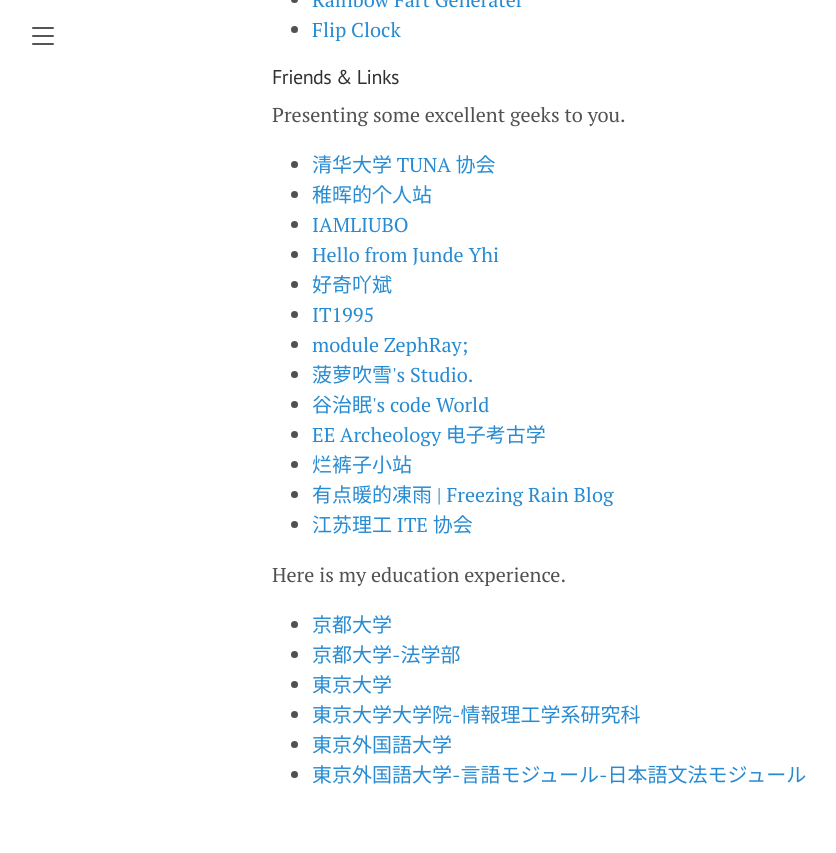
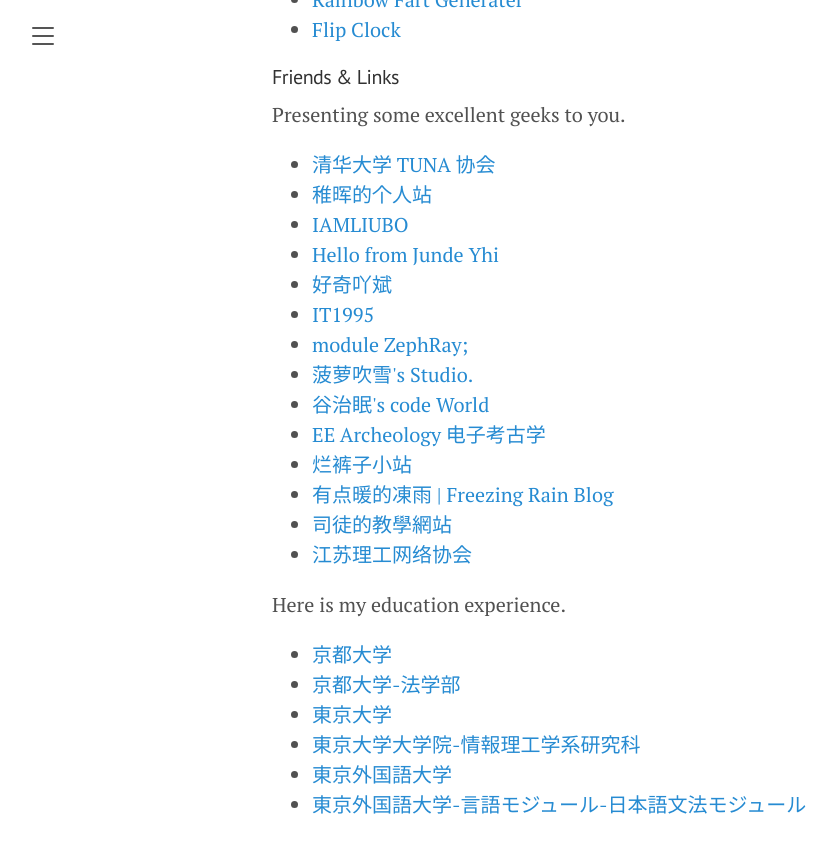
Before and after one commit to IcingTomato/icing.fun, a Jekyll site: the page built from about.md, in a window 1280 px wide and 900 px high, scrolled down 1107 px. Shown: the top 853 px of the window, without its empty margins (8-844 px from the left). Built offline with Jekyll 4.4.1, drawn with Linux system fonts in a browser that asks for light colours.

Commit message:
Change: Change about.md

```diff
--- a/about.md
+++ b/about.md
@@ -60,7 +60,8 @@ title: About
         <li><a href="http://7400.me/">EE Archeology 电子考古学</a></li>
         <li><a href="https://blog.lkzstudio.com/">烂裤子小站</a></li>
         <li><a href="http://150.158.159.239/">有点暖的凍雨 | Freezing Rain Blog</a></li>
-        <li><a href="https://jsutite.github.io/">江苏理工 ITE 协会</a></li>
+        <li><a href="https://steward-fu.github.io/website/index.htm">司徒的教學網站</a></li>
+        <li><a href="https://jsutite.github.io/">江苏理工网络协会</a></li>
     </ul>
     <p>
         Here is my education experience.
```
